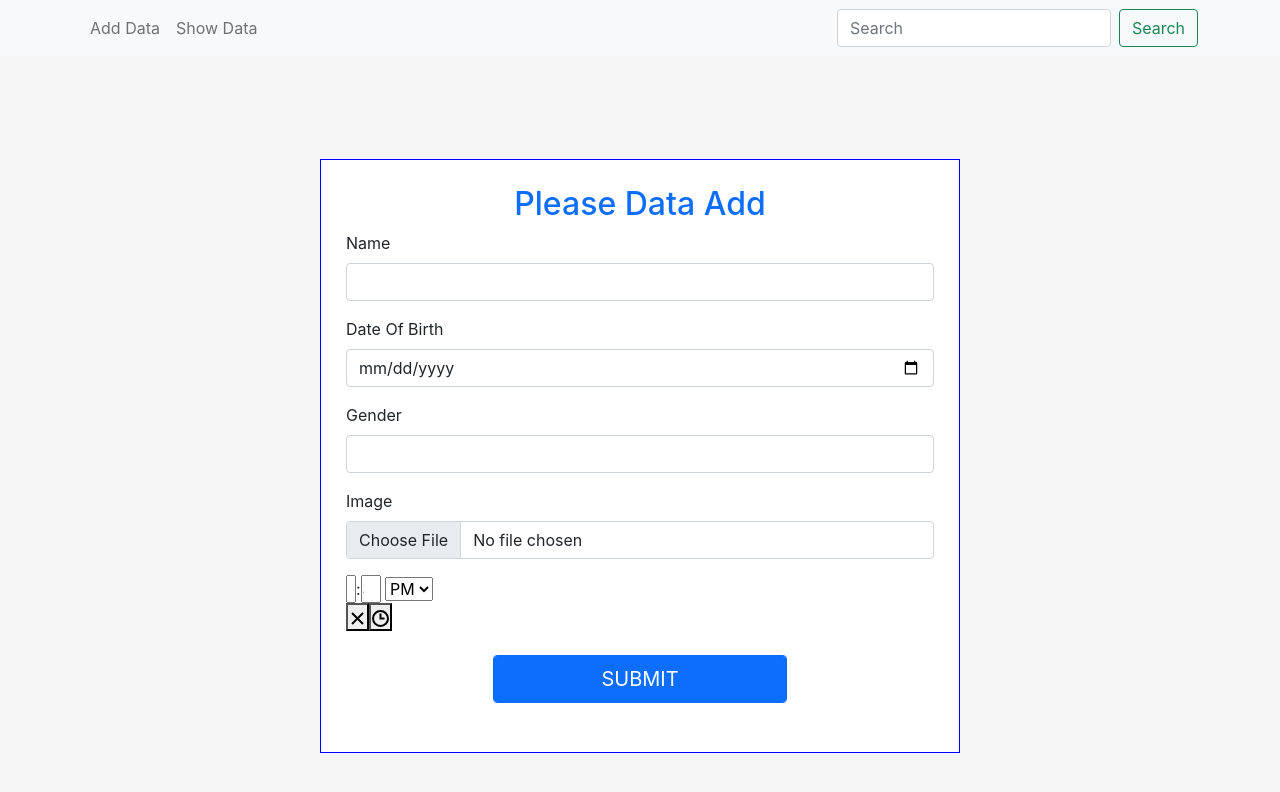
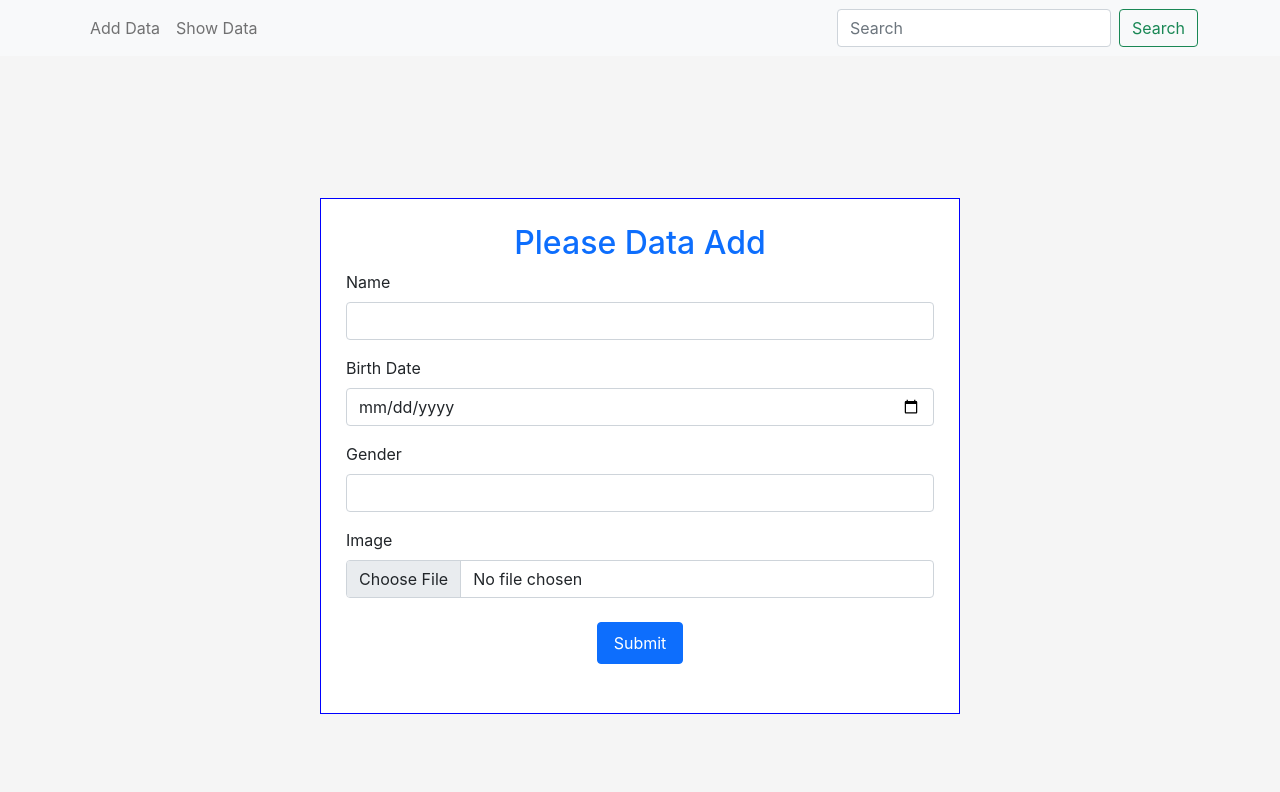
Before and after one commit to akjilani120/secqure-client, a React (Create React App) app: page / in a window 1280 px wide. Shown: the top 792 px of the page. Built offline with nearby package versions, Linux system fonts and the light colour scheme.

Commit message:
added react form hook

```diff
--- a/src/Pages/InputData.js
+++ b/src/Pages/InputData.js
@@ -2,60 +2,59 @@ import React, { useEffect, useState } from 'react';
 import TimePicker from 'react-time-picker';
 import { ToastContainer, toast } from 'react-toastify';
 import 'react-toastify/dist/ReactToastify.css';
+import { useForm } from "react-hook-form";
 import './Style.css'
 const InputData = () => {
-
+    const { handleSubmit, register, reset } = useForm();
     const [value, setValue] = useState(new Date());
 
     useEffect(() => {
-      const interval = setInterval(() => setValue(new Date()), 1000);
+        const interval = setInterval(() => setValue(new Date()), 1000);
 
-      return () => {
-        clearInterval(interval);
-      };
+        return () => {
+            clearInterval(interval);
+        };
     }, []);
-    const handleSubmit =(event) =>{
-        event.preventDefault()
-        const name = event.target.name.value
-        const birthDate = event.target.birth.value
-        const gender = event.target.gender.value
-        const image = event.target.image.value
-       console.log("image" , image)
-    }
+    const onSubmit = data => {
+        console.log("data" , data)
+        console.log("date" , value)
+    };
+
     return (
         <div className='input-data-header'>
             <div className="input-data-body">
-                 <h2 className='text-center text-primary'>Please Data Add </h2>
-                <form onSubmit={handleSubmit}>
+                <h2 className='text-center text-primary'>Please Data Add </h2>
+                <TimePicker className="d-none" value={value} />
+                <form onSubmit={handleSubmit(onSubmit)}>
                     <div class="mb-3">
                         <label for="exampleInputEmail1" class="form-label">Name</label>
-                        <input type="text" class="form-control" id="exampleInputEmail1" aria-describedby="emailHelp" name='name' />
-
+                        <input className='form-control' type='text' {...register("name", { required: true })} />
                     </div>
                     <div class="mb-3">
-                        <label for="exampleInputPassword1" class="form-label">Date Of Birth</label>
-                        <input type="date" class="form-control" id="exampleInputPassword1" name='birth' />
-                    </div>
-                    <div class="mb-3">
-                        <label for="exampleInputPassword1" class="form-label">Gender</label>
-                        <input type="text" class="form-control" id="exampleInputPassword1" name='gender' />
-                    </div>
-                    <div class="mb-3">
-                        <label for="exampleInputPassword1" class="form-label">Image</label>
-                        <input type="file" class="form-control" id="exampleInputPassword1" name='image' />
-                    </div>
-                    <div class="mb-3">
-
-                        <TimePicker  value={value} />
+                        <label for="exampleInputEmail1" class="form-label">Birth Date</label>
+                        <input className='form-control' type='date' {...register("birthday", { required: true })} />
                     </div>
 
-                    <div class="my-4 mx-auto text-center">
+                    <div class="mb-3">
+                        <label for="exampleInputEmail1" class="form-label">Gender</label>
+                        <input className='form-control' type='text' {...register("gender")} />
+                    </div>
 
-                        <input type="submit" class="form-control btn btn-primary w-50 py-2 btn-submit" value="Submit" id="exampleInputPassword1" />
+                    <div class="mb-3">
+                        <label for="exampleInputEmail1" class="form-label">Image</label>
+                        <input className='form-control' type='file' {...register("img")} />
+                    </div>
+
+                    <div class="my-4 text-center ">
+                    <input className='btn btn-primary py-2 px-3' type="submit" />
                     </div>
 
 
+
+
+
                 </form>
+
             </div>
             <ToastContainer />
         </div>
```
